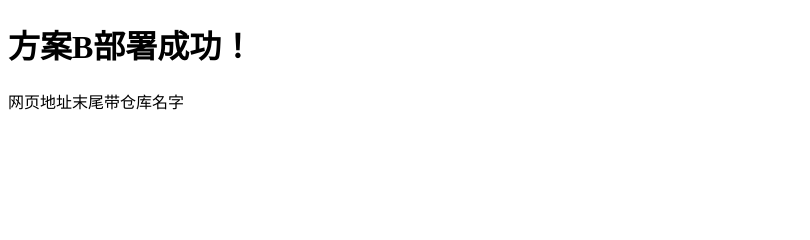
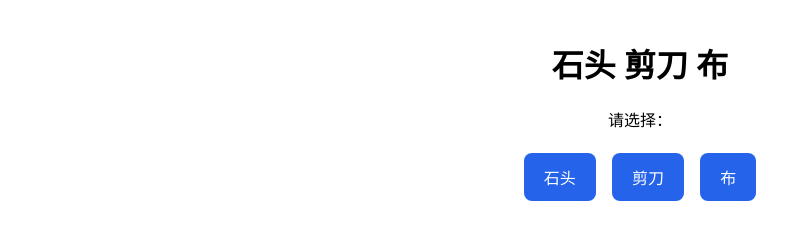
Before and after one commit to jiangxh12/Ali-test-web, a plain HTML site: page index.html in a window 1280 px wide. Shown: the whole page, without its empty margins (0-810 px from the left). Drawn offline with Linux system fonts and the light colour scheme.

Commit message:
Revise index.html for Rock-Paper-Scissors game

```diff
--- a/index.html
+++ b/index.html
@@ -1,11 +1,45 @@
 <!DOCTYPE html>
-<html>
+<html lang="zh‑CN">
 <head>
-<meta charset="utf-8">
-<title>方案B测试网页</title>
+<meta charset="UTF-8">
+<meta name="viewport" content="width=device-width, initial‑scale=1.0">
+<title>石头剪刀布</title>
+<style>
+*{box-sizing:border-box;font-family:system-ui}
+body{max-width:450px;margin:40px auto;padding:0 20px;text-align:center}
+button{padding:12px 20px;margin:6px;font-size:16px;border:none;border-radius:8px;background:#2563eb;color:white;cursor:pointer}
+button:hover{background:#1d4ed8}
+#result{margin-top:24px;font-size:18px}
+</style>
 </head>
 <body>
-<h1>方案B部署成功！</h1>
-<p>网页地址末尾带仓库名字</p>
+<h1>石头 剪刀 布</h1>
+<p>请选择：</p>
+<div>
+  <button onclick="play('石头')">石头</button>
+  <button onclick="play('剪刀')">剪刀</button>
+  <button onclick="play('布')">布</button>
+</div>
+<div id="result"></div>
+
+<script>
+function play(user){
+  const arr=["石头","剪刀","布"];
+  const computer=arr[Math.floor(Math.random()*3)];
+  let msg;
+  if(user===computer){
+    msg=`你出：${user}，电脑出：${computer} → 平局！`;
+  }else if(
+    (user==="石头"&&computer==="剪刀")||
+    (user==="剪刀"&&computer==="布")||
+    (user==="布"&&computer==="石头")
+  ){
+    msg=`你出：${user}，电脑出：${computer} → 你赢了🎉`;
+  }else{
+    msg=`你出：${user}，电脑出：${computer} → 你输了😥`;
+  }
+  document.getElementById("result").innerText=msg;
+}
+</script>
 </body>
 </html>
```
